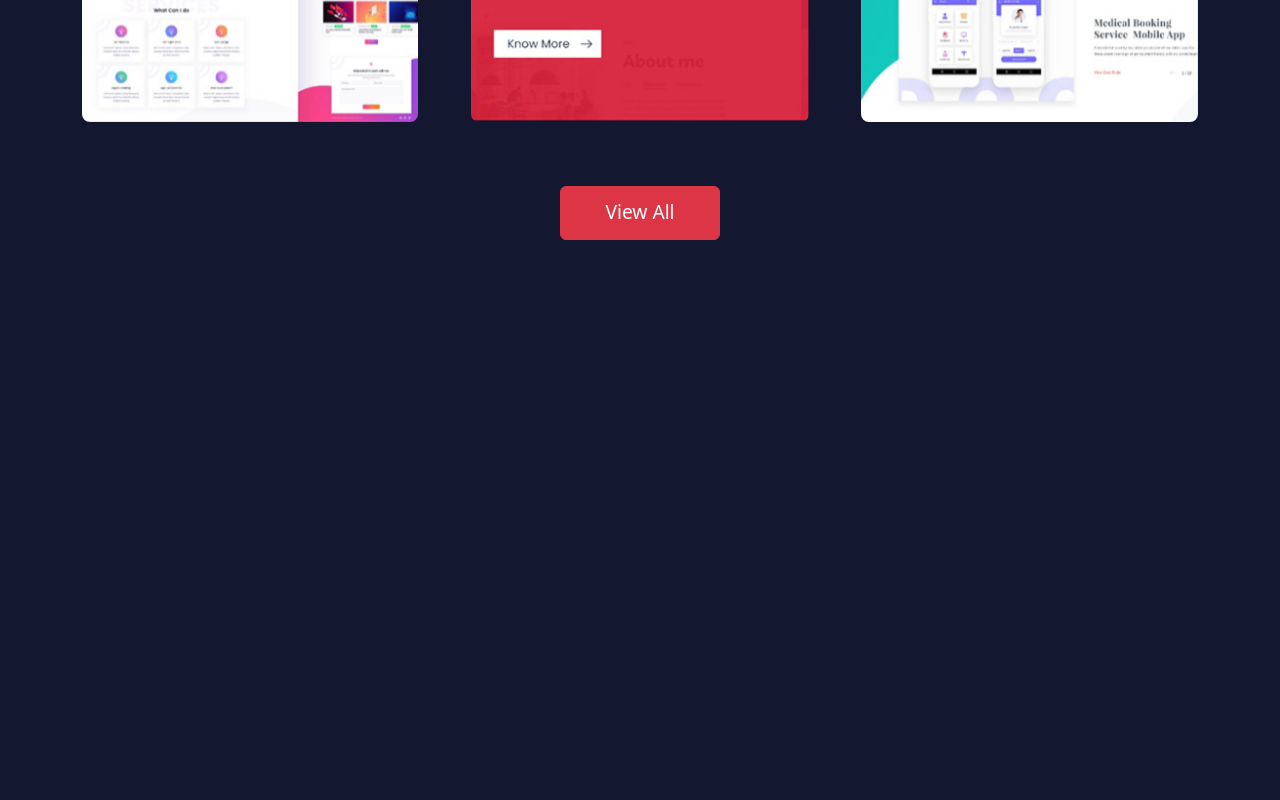
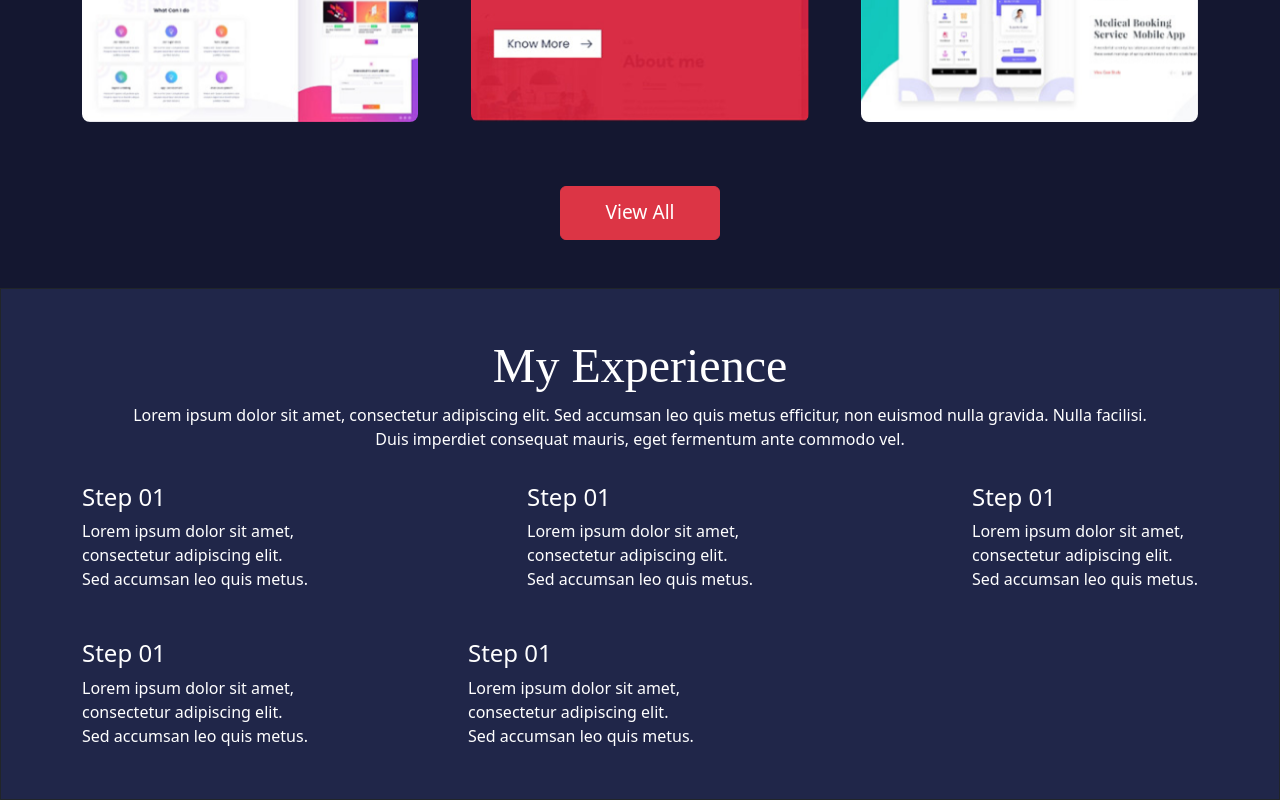
Before and after one commit to wubeabera123/my_portfolio, a React (Create React App) app: page / in a window 1280 px wide. Shown: the part 1864-2664 px from the top of the page. Before the commit the page ends 2152 px from the top, so only its background shows below. Built offline with nearby package versions, Linux system fonts and the light colour scheme.

Commit message:
experience and steps to develop skills

```diff
--- a/src/App.js
+++ b/src/App.js
@@ -1,8 +1,10 @@
 
 import './App.css';
+import Experience from './Experience';
 import Info from './Info';
 import Landing from "./Landing.js";
 import Ports from './Ports';
+
 
 function App() {
   return (
@@ -10,6 +12,7 @@ function App() {
        <Landing/>
        <Info/>
        <Ports/>
+       <Experience/>
     </div>
   );
 }
--- /dev/null
+++ b/src/Experience.js
@@ -0,0 +1,37 @@
+import React from "react";
+
+function Experience(){
+    return(
+          <div id="exp">
+            <div style={{textAlign: "center", color: "white",marginTop: "-12rem"}}>
+              <h3 style={{fontFamily: "serif",fontSize: "3rem"}}>My Experience</h3>
+              <p>Lorem ipsum dolor sit amet, consectetur adipiscing elit. Sed accumsan leo quis metus efficitur, non euismod nulla gravida. Nulla facilisi.<br/> Duis imperdiet consequat mauris, eget fermentum ante commodo vel.</p>
+            </div>
+            <div className="container py-3 d-flex justify-content-between" style={{color: "white"}}>
+              <div>
+                <h4>Step 01</h4>
+                <p>Lorem ipsum dolor sit amet,<br/> consectetur adipiscing elit. <br/>Sed accumsan leo quis metus.</p>
+              </div>
+              <div>
+                <h4>Step 01</h4>
+                <p>Lorem ipsum dolor sit amet,<br/> consectetur adipiscing elit. <br/>Sed accumsan leo quis metus.</p>
+              </div>
+              <div>
+                <h4>Step 01</h4>
+                <p>Lorem ipsum dolor sit amet,<br/> consectetur adipiscing elit. <br/>Sed accumsan leo quis metus.</p>
+              </div>
+            </div>
+            <div className="container py-3" style={{color: "white"}}>
+              <div className="d-inline-block" style={{marginRight: "10rem"}}>
+                <h4>Step 01</h4>
+                <p>Lorem ipsum dolor sit amet,<br/> consectetur adipiscing elit. <br/>Sed accumsan leo quis metus.</p>
+              </div>
+              <div className="d-inline-block" style={{marginRight: "10rem"}}>
+                <h4>Step 01</h4>
+                <p>Lorem ipsum dolor sit amet,<br/> consectetur adipiscing elit. <br/>Sed accumsan leo quis metus.</p>
+              </div>
+            </div>
+          </div>
+    )
+}
+export default Experience;
--- a/src/index.css
+++ b/src/index.css
@@ -54,3 +54,10 @@ body {
   font-size: 3rem;
   font-family: serif;
 }
+#exp{
+  border: 1px solid;
+  padding-top: 15rem;
+  background-color:#202649;
+  width: 100%;
+  height: 32rem;
+}
```
